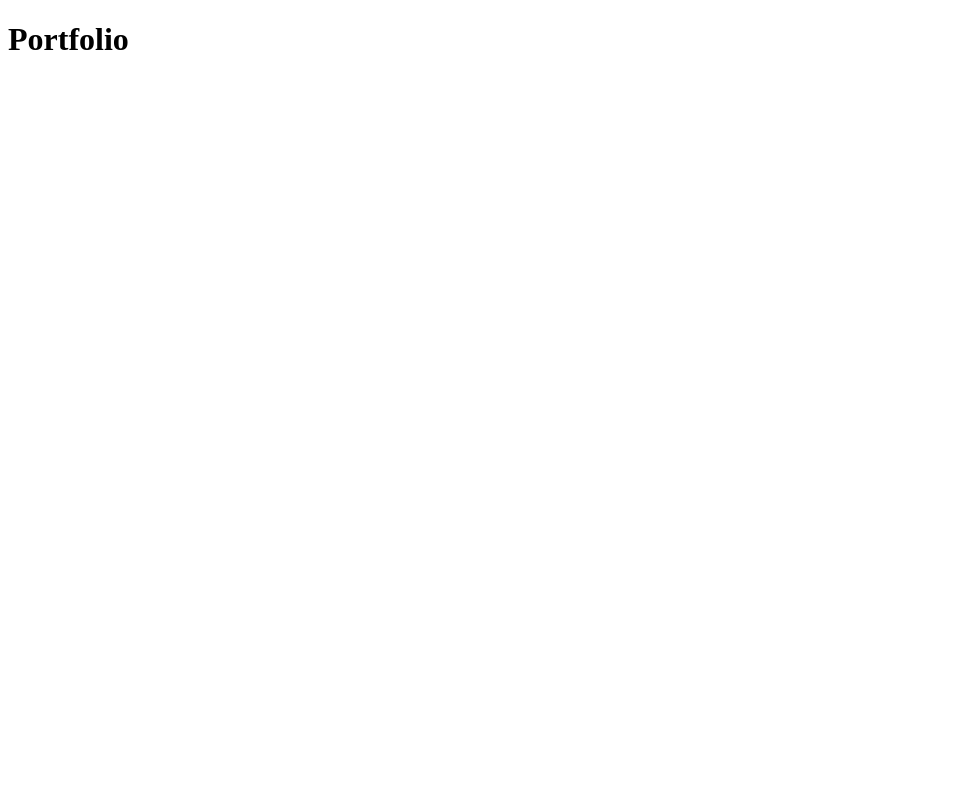
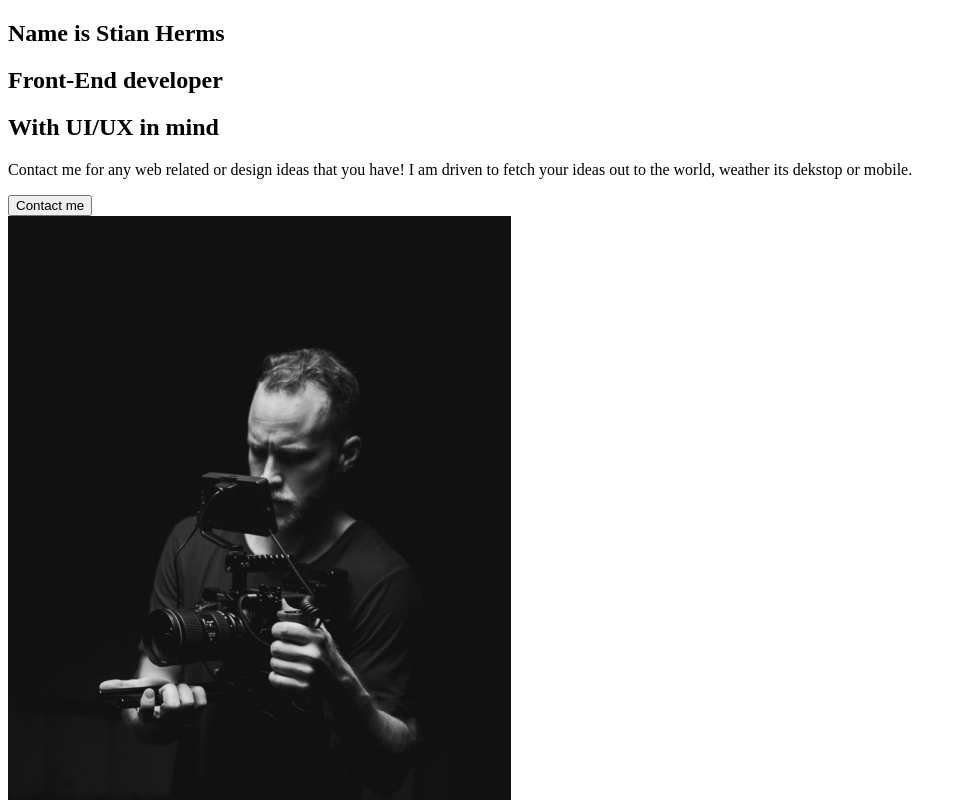
Before and after one commit to StianOek/react-herms-portfolio, a React (Create React App) app: page / in a window 1280 px wide. Shown: the top 800 px of the page, without its empty margins (0-967 px from the left). Built offline with nearby package versions, Linux system fonts and the light colour scheme.

Commit message:
2. About page

```diff
--- a/src/App.js
+++ b/src/App.js
@@ -1,10 +1,11 @@
 import React from 'react'
+import AboutMe from './pages/AboutMe'
 
 
 function App() {
   return (
     <div className="App">
-      <h1>Portfolio</h1>
+      <AboutMe />
     </div>
   );
 }
--- /dev/null
+++ b/src/components/About.js
@@ -0,0 +1,31 @@
+import React from 'react'
+import myself from '../img/home1.png';
+
+const About = () => {
+    return(
+        <div>
+            <div className="description">
+                <div className="title">
+                    <div className="hide">
+                        <h2>Name is Stian Herms</h2>
+                    </div>
+                    <div className="hide">
+                        <h2>Front-End developer</h2>
+                    </div>
+                    <div className="hide">
+                        <h2>With <span>UI/UX</span> in mind</h2>
+                    </div>
+                    <p>Contact me for any web related or design ideas that you have! I am driven to fetch your ideas out to the world, weather its dekstop or mobile.</p>
+                    <button>Contact me</button>
+                </div>
+            </div>
+
+            <div className="image">
+                <img src={myself} alt="a pic of myself in about section" />
+            </div>
+
+        </div>
+    )
+}
+
+export default About;
--- /dev/null
+++ b/src/pages/AboutMe.js
@@ -0,0 +1,11 @@
+import React from 'react'
+import About from '../components/About';
+
+const AboutMe = () => {
+    return(
+        <About />
+
+    )
+}
+
+export default AboutMe;
```
Also changed, not shown: 1 other file (tests, documents, lock files or other folders).
